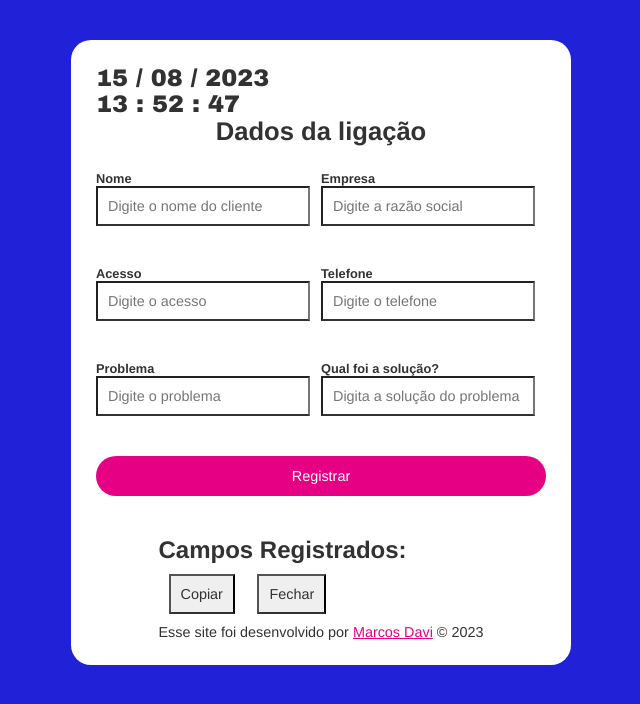
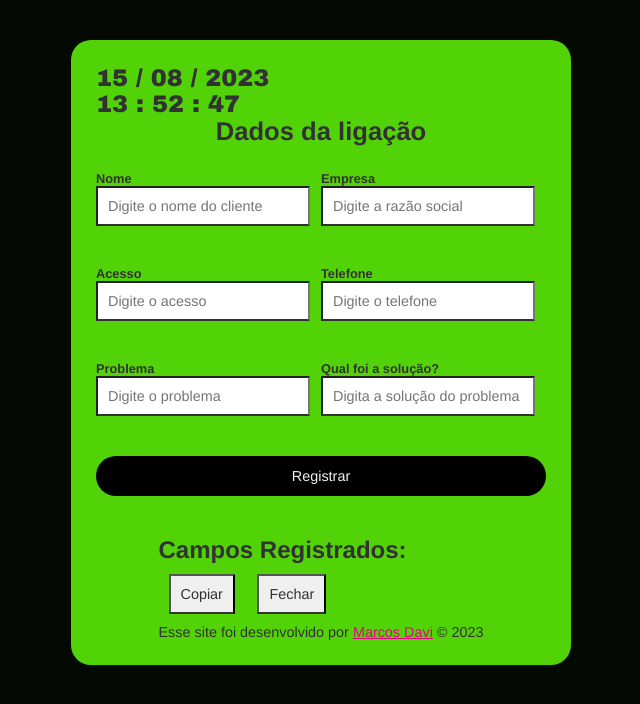
Before and after one commit to MarcosDaviDev/atendimento, a plain HTML site: page index.html in a window 1280 px wide. Shown: the whole page, without its empty margins (319-959 px from the left). Drawn offline with nearby package versions, Linux system fonts and the light colour scheme.

Commit message:
Update style.css

```diff
--- a/css/style.css
+++ b/css/style.css
@@ -20,7 +20,7 @@
   body {
     padding-top: 5vh;
     background-position-y: -150px;
-    background-color: rgb(33, 33, 216);
+    background-color: rgb(4, 10, 3);
   }
 
   /* form */
@@ -30,7 +30,7 @@
     margin-right: auto;
     border-radius: 20px;
     padding: 25px;
-    background-color: #FFF;
+    background-color: #52d307;
   }
 
   #main-container h1 {
@@ -73,12 +73,12 @@
   }
 
   input:focus {
-    border-color: #E60084;
+    border-color: #020502;
   }
 
   input[type="submit"] {
-    background-color: #E60084;
-    color: #FFF;
+    background-color: #000000;
+    color: #f3f1f1;
     border: none;
     border-radius: 20px;
     height: 40px;
```
